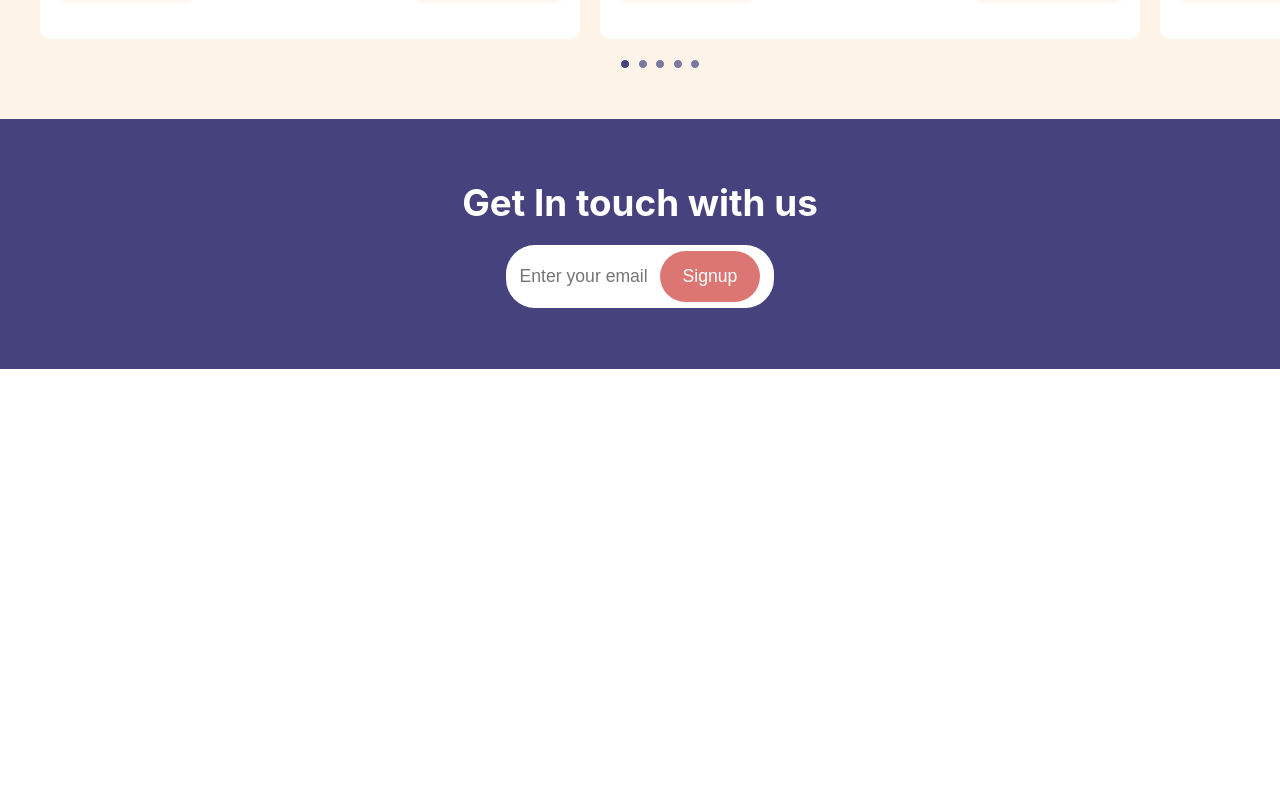
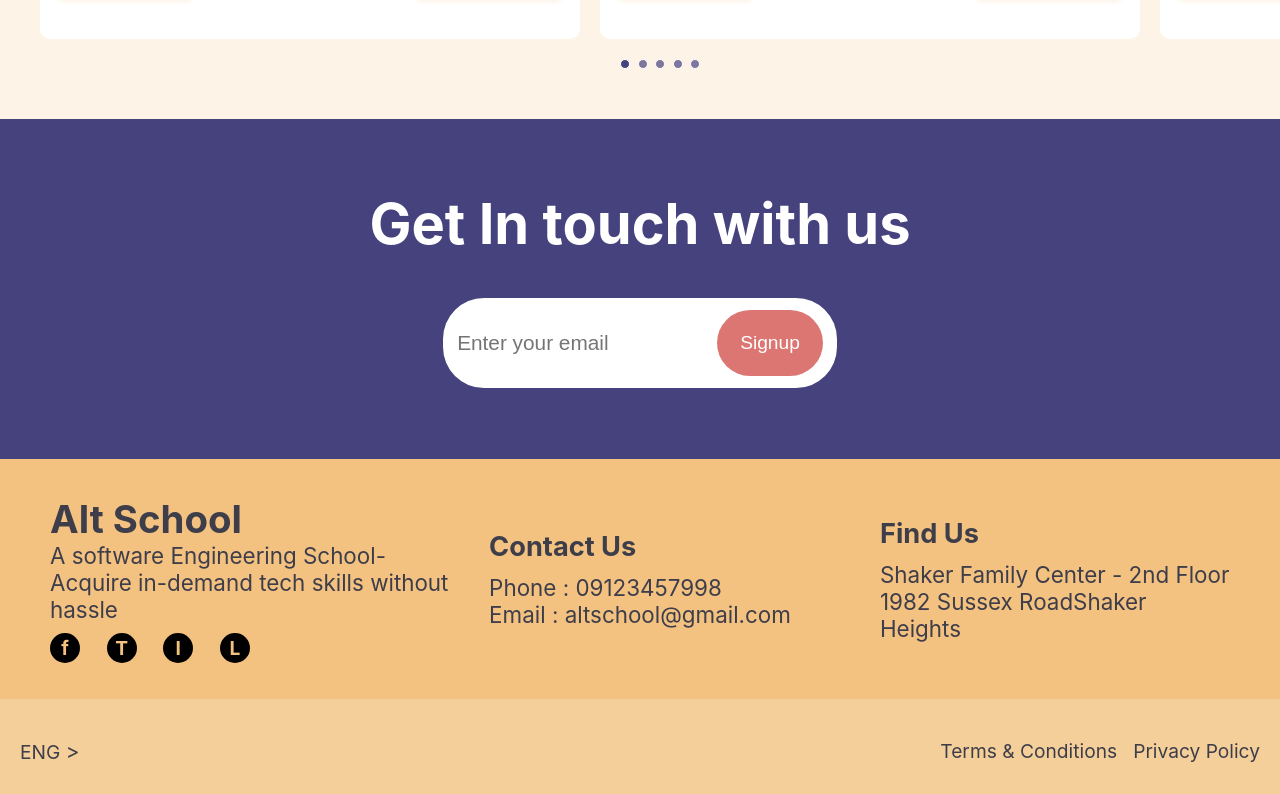
Before and after one commit to Tijani-zainab/users-authentication, a React (Create React App) app: page / in a window 1280 px wide. Shown: the part 496-1290 px from the top of the page. Before the commit the page ends 865 px from the top, so only its background shows below. Built offline with nearby package versions, Linux system fonts and the light colour scheme.

Commit message:
completing the responsiveness of the footer

```diff
--- a/src/App.js
+++ b/src/App.js
@@ -2,6 +2,7 @@ import './App.css';
 import ErrorBoundary from './ErrorBoundary/ErrorBoundary';
 import Projects from './Pages/Projects/Projects';
 import Contact from './Pages/Contact/Contact';
+import Footer from './Pages/Footer/Footer';
 
 function App() {
   return (
@@ -10,6 +11,7 @@ function App() {
         <h1>Users Authentication</h1>
         <Projects />
         <Contact />
+        <Footer />
       </div>
     </ErrorBoundary>
   );
--- a/src/Pages/Contact/Contact.js
+++ b/src/Pages/Contact/Contact.js
@@ -5,7 +5,7 @@ const Contact = () => {
         <div className={styles.contact}>
             <h2 className={styles.contactHeading}>Get In touch with us</h2>
             <div className={styles.emailButtonWrapper}>
-                <input placeholder='Enter your email' />
+                <input type="email" placeholder='Enter your email' id={styles.enterEmail} />
                 <button>Signup</button>
             </div>
         </div>
--- a/src/Pages/Contact/Contact.module.css
+++ b/src/Pages/Contact/Contact.module.css
@@ -5,7 +5,7 @@
     justify-content: center;
     color: white;
     background-color: rgba(69,66,126,255);
-    height: 250px;
+    height: 290px;
     padding: 10px;
 }
 .contactHeading {
@@ -21,7 +21,7 @@
     padding: 6px 14px;
     border-radius: 29px;
 }
-.emailButtonWrapper input {
+.emailButtonWrapper #enterEmail {
     border: none;
     outline: none;
     font-size: 1.1rem;
@@ -37,3 +37,38 @@
     border-radius: 30px;
     cursor: pointer;
 }
+
+/* MEDIA QUERIES BEGINS */
+@media (min-width : 800px) {
+    .contactHeading {
+        font-size: 2.8rem;
+    }
+    .emailButtonWrapper #enterEmail {
+        width: 190px;
+        font-size: 1.2rem;
+    }
+}
+@media (min-width : 1250px) {
+    .contact {
+        height: 340px;
+        padding: 10px;
+    }
+    .contactHeading {
+        font-size: 3.5rem;
+        margin-bottom: 40px;
+    }
+    .emailButtonWrapper {
+        padding: 12px 14px;
+        border-radius: 41px;
+    }
+    .emailButtonWrapper #enterEmail {
+        width: 260px;
+        font-size: 1.3rem;
+    }
+    .emailButtonWrapper button {
+        padding: 22px 23px;
+        border-radius: 35px;
+        font-size: 1.2rem;
+    }
+
+}
--- a/src/Pages/Footer/Footer.js
+++ b/src/Pages/Footer/Footer.js
@@ -1,14 +1,47 @@
-import React from 'react'
-import styles from './Footer.module.css';
+import React from "react";
+import styles from "./Footer.module.css";
 
-Footer = () => {
+const Footer = () => {
   return (
-    <div>
-
-    </div>
-  )
-}
-export default Footer
+    <footer>
+      <div className={styles.footerTop}>
+        <div>
+          <div className={styles.altSchool}>
+            <p>Alt School</p>
+            <p>
+              A software Engineering School-   Acquire in-demand tech skills
+              without hassle
+            </p>
+          </div>
+          <div className={styles.socials}>
+            <span>f</span>
+            <span>T</span>
+            <span>I</span>
+            <span>L</span>
+          </div>
+        </div>
+        <div className={styles.footerContactUs}>
+          <div>Contact Us</div>
+          <span>Phone : 09123457998</span>
+          <span>Email : altschool@gmail.com</span>
+        </div>
+        <div className={styles.footerFindUs}>
+          <div>Find Us</div>
+          <span>Shaker Family Center - 2nd Floor</span>
+          <span>1982 Sussex RoadShaker Heights</span>
+        </div>
+      </div>
+      <div className={styles.footerBottom}>
+        <div>
+          ENG <span>{">"}</span>
+        </div>
+        <div className={styles.terms}>Terms & Conditions</div>
+        <div>Privacy Policy</div>
+      </div>
+    </footer>
+  );
+};
+export default Footer;
 // Projects
 // Contact
 // Footer
--- a/src/Pages/Footer/Footer.module.css
+++ b/src/Pages/Footer/Footer.module.css
@@ -0,0 +1,165 @@
+footer {
+  background-color: rgba(243, 194, 129, 255);
+  color: #3e3d4a;
+}
+
+footer .footerTop {
+  /* display: flex; */
+  font-size: 1.2rem;
+  padding: 50px 24px;
+}
+footer .footerTop > div {
+  margin-top: 33px;
+}
+footer .footerTop > div:first-child {
+  margin-top: 0;
+}
+footer .footerTop > div > .altSchool {
+  font-size: 1.2rem;
+}
+footer .footerTop > div > .altSchool > p:first-child {
+  font-weight: bold;
+  font-size: 2.4rem;
+}
+footer .footerTop > div > .socials {
+  display: flex;
+  justify-content: space-between;
+  /* background-color: aliceblue; */
+  width: 200px;
+  margin-top: 10px;
+}
+footer .footerTop > div > .socials > span {
+  display: flex;
+  justify-content: center;
+  align-items: center;
+  background-color: black;
+  width: 30px;
+  height: 30px;
+  color: rgba(243, 194, 129, 255);
+  font-weight: bold;
+  border-radius: 50%;
+  cursor: pointer;
+}
+footer .footerTop > .footerContactUs {
+  font-size: 1.2rem;
+}
+footer .footerTop > .footerContactUs > div:first-child {
+  font-weight: bold;
+  font-size: 1.4rem;
+}
+footer .footerTop > .footerFindUs {
+  font-size: 1.2rem;
+}
+footer .footerTop > .footerFindUs > div:first-child {
+  font-weight: bold;
+  font-size: 1.4rem;
+}
+
+.footerBottom {
+  display: flex;
+  flex-direction: column;
+  background-color: rgba(244, 207, 153, 255);
+  padding: 30px 20px;
+  font-size: 1.2rem;
+  font-weight: 400;
+}
+.footerBottom > div {
+  margin-top: 10px;
+}
+.footerBottom > div > span {
+  font-size: 1.3rem;
+}
+
+/* .footerBottom .terms {
+    margin-right: 10px;
+} */
+
+/* MEDIA QUERIES BEGINS */
+@media (min-width: 1000px) {
+  footer .footerTop {
+    display: flex;
+    justify-content: space-between;
+    font-size: 1.2rem;
+    padding: 50px 94px;
+  }
+  footer .footerTop > div {
+    display: flex;
+    flex-direction: column;
+    margin-top: 0px;
+    max-width: 250px;
+    /* background-color: yellow; */
+  }
+
+  footer .footerTop > .footerContactUs > div:first-child {
+    font-weight: bold;
+    font-size: 1.4rem;
+    margin-bottom: 11px;
+  }
+  footer .footerTop > .footerFindUs > div:first-child {
+    font-weight: bold;
+    font-size: 1.4rem;
+    margin-bottom: 11px;
+  }
+  /* Footer bottom */
+  .footerBottom {
+    display: flex;
+    flex-direction: row;
+    /* justify-content: space-between; */
+    background-color: rgba(244, 207, 153, 255);
+    padding: 30px 20px;
+    font-size: 1.2rem;
+    font-weight: 400;
+  }
+  .footerBottom > div {
+    margin-top: 10px;
+  }
+  .footerBottom .terms {
+    margin-left: auto;
+    margin-right: 16px;
+  }
+}
+@media (min-width: 1200px) {
+  footer .footerTop {
+    padding: 0px 50px;
+    height: 240px;
+    align-items: center;
+  }
+  footer .footerTop > div {
+    display: flex;
+    flex-direction: column;
+    margin-top: 0px;
+    max-width: 350px;
+    /* background-color: yellow; */
+  }
+  footer .footerTop > div {
+    margin-top: 0px;
+    /* background-color: blue; */
+  }
+  footer .footerTop > div > .altSchool {
+    font-size: 1.4rem;
+    width: 400px;
+  }
+  footer .footerTop > .footerContactUs {
+    font-size: 1.4rem;
+    /* color: yellow; */
+  }
+  footer .footerTop > .footerContactUs > div:first-child {
+    font-weight: bold;
+    font-size: 1.7rem;
+  }
+  footer .footerTop > .footerFindUs {
+    font-size: 1.4rem;
+  }
+  footer .footerTop > .footerFindUs > div:first-child {
+    font-weight: bold;
+    font-size: 1.7rem;
+  }
+}
+@media (min-width: 1400px) {
+  footer .footerTop {
+    padding: 0px 150px;
+  }
+  footer .footerTop > div {
+    max-width: 450px;
+  }
+}
--- a/src/Pages/Projects/Projects.module.css
+++ b/src/Pages/Projects/Projects.module.css
@@ -45,7 +45,7 @@
     flex-direction: column;
     align-items: center;
     background-color: white;
-    color: rgba(37,42,64,255);
+    color: rgba(69,66,126,255);
     padding: 40px 20px;
     list-style: none;
     margin: 0 10px;
@@ -123,6 +123,8 @@
     background-color: rgba(69,66,126,255);
 }
 
+/* MEDIA QUERIES BEGINS */
+
 @media (min-width : 800px) {
     .Projects ul > * {
         flex-basis: 340px;
```
